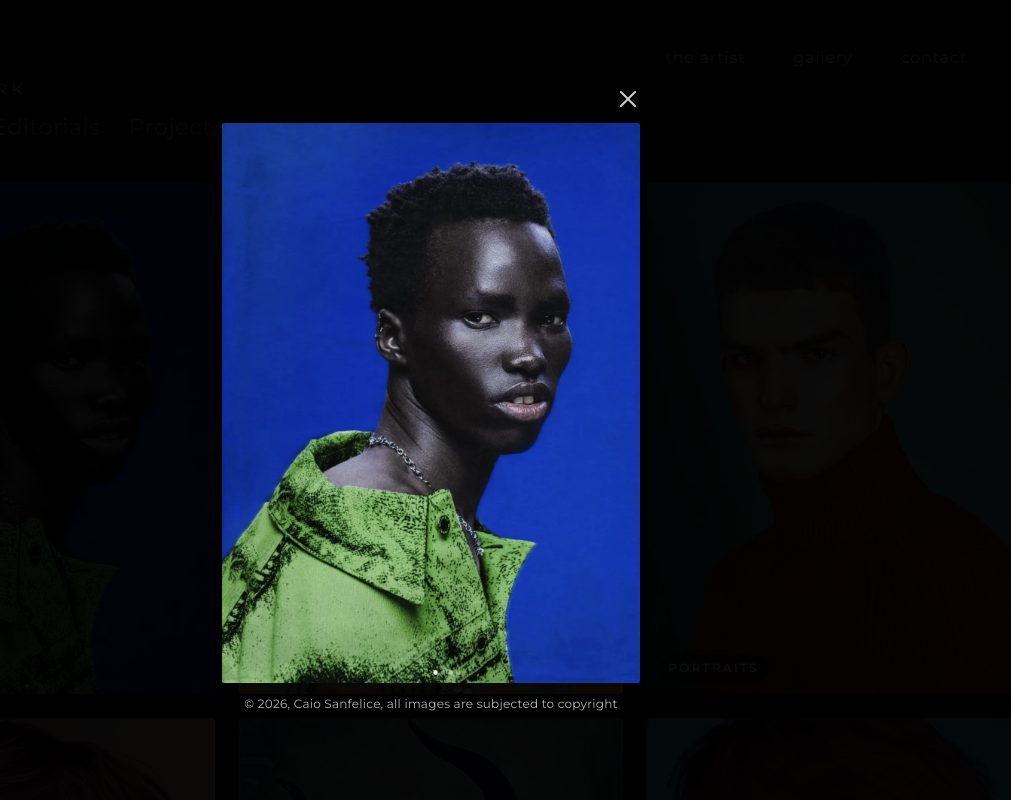
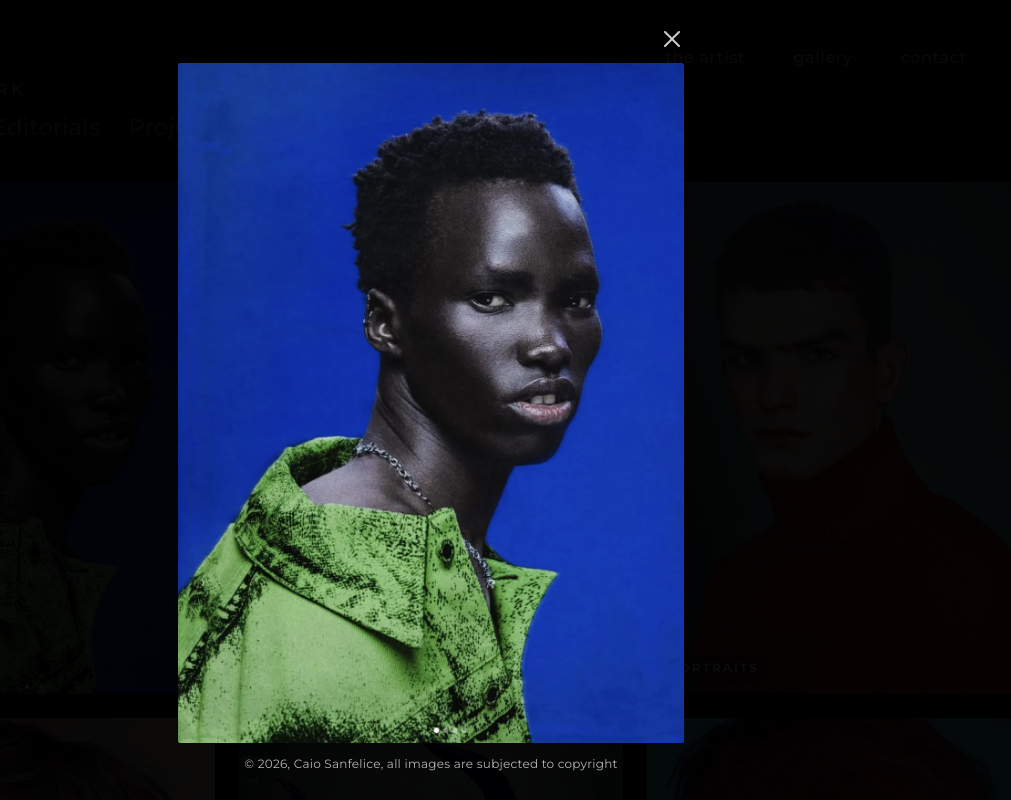
Before and after one commit to caiohsampaio87/SANFELICESTUDIO, a plain HTML site: page index.html in a window 1280 px wide. Both pictures are taken after a click on the button 232 px from the left and 1207 px from the top of the page. Shown: the part 769-1569 px from the top of the page, 209-1220 px from the left. Drawn offline with nearby package versions, Linux system fonts and the light colour scheme.

Commit message:
style: lightbox photos as tall as the screen allows (was 70%)
Co-Authored-By: Claude Opus 5.5 <noreply@anthropic.com>

```diff
--- a/assets/css/style.css
+++ b/assets/css/style.css
@@ -573,6 +573,7 @@ html.snap { scroll-snap-type: y proximity; }
 
 /* Bootstrap modal: scrolling inside the lightbox doesn't scroll the page behind it */
 .lightbox {
+  --bs-modal-margin: 1rem; /* thin margins: the photo gets as much of the screen as possible */
   overscroll-behavior: contain;
 }
 
@@ -608,9 +609,8 @@ html.snap { scroll-snap-type: y proximity; }
   display: block;
   width: auto;
   max-width: 100%;
-  height: 70svh; /* every photo opens at 70% of the screen height */
-  max-height: calc(100svh - 11rem); /* small screens: still room for the close button and the caption */
-  object-fit: contain; /* narrow screens: the whole photo still fits */
+  height: auto;
+  max-height: calc(100svh - 7.5rem); /* as tall as the screen allows, with room for the close button and the caption */
   margin-inline: auto;
   border-radius: 2px; /* photos: same near-square corners as the gallery */
 }
```
